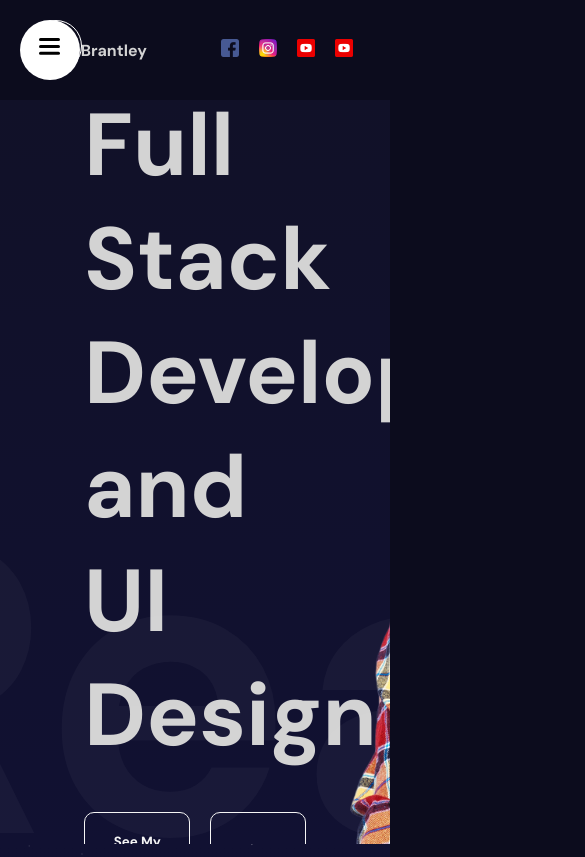
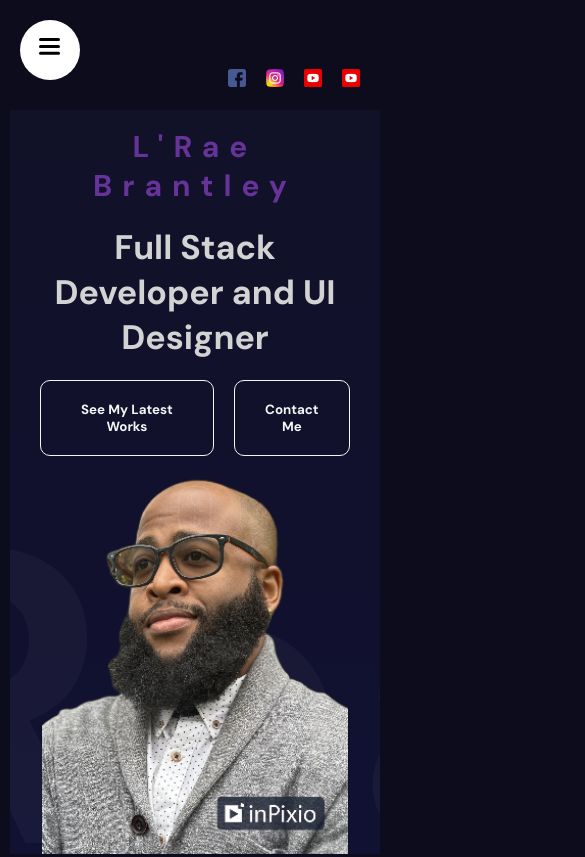
Before and after one commit to Dregon42/React-Portfolio3.0, a React (Vite) app: page / in a window 390 px wide. Shown: the top 857 px of the page, 585 px wide, since content can reach past the window. Built offline with nearby package versions, Linux system fonts and the light colour scheme.

Commit message:
responsive Nav/Landing

```diff
--- a/src/App.jsx
+++ b/src/App.jsx
@@ -2,7 +2,7 @@ import './App.scss'
 import Navbar from './component/NavBar/Navbar';
 import Hero from './component/hero/Hero';
 import Parallax from './component/parallax/Parallax';
-import Services from './component/services/Services';
+import Resume from './component/resume/Resume';
 import Projects from './component/projects/Projects';
 import Contact from './component/contact/Contact';
 import Cursor from './component/cursor/Cursor';
@@ -15,19 +15,19 @@ const App = () => {
         <Navbar />
         <Hero />
       </section>
-      <section id='Services'>
+      {/* <section id='Resume'>
         <Parallax type='certifications' />
-      </section>
-      <section>
-        <Services />
-      </section>
-      <section id='Projects'>
+      </section> */}
+      {/* <section>
+        <Resume />
+      </section> */}
+      {/* <section id='Projects'>
         <Parallax type='projects' />
-      </section>
-      <Projects />
-      <section id='Contact'>
+      </section> */}
+      {/* <Projects /> */}
+      {/* <section id='Contact'>
         <Contact />
-      </section>
+      </section> */}
     </div>
   )
 };
--- a/src/App.scss
+++ b/src/App.scss
@@ -17,7 +17,14 @@ body {
 section {
     height: 100vh;
     scroll-snap-align: center;
+    padding: 10px;
 
+}
+
+@mixin mobile {
+    @media (max-width: 738px) {
+        @content;
+    }
 }
 
 a {
--- a/src/component/NavBar/Navbar.scss
+++ b/src/component/NavBar/Navbar.scss
@@ -1,3 +1,5 @@
+@import '../../App.scss';
+
 nav {
     height: 100px;
 }
@@ -9,9 +11,20 @@ nav {
     display: flex;
     align-items: center;
     justify-content: space-around;
+
+    @include mobile {
+        justify-content: flex-end;
+        padding: 20px;
+    }
 }
 span {
     font-weight: bold;
+    font-size: 30px;
+
+    @include mobile {
+        display: none;
+
+    }
 }
 
 .social {
--- a/src/component/SideBar/Links/Links.jsx
+++ b/src/component/SideBar/Links/Links.jsx
@@ -27,7 +27,7 @@ const itemVariants = {
 }
 
 export default function Links() {
-  const items = ["Home","Projects","Contact","Services","About"]
+  const items = ["Home","Projects", "Resume","Contact"]
 
   return (
     <motion.div className='links' variants={variants}>
--- a/src/component/cursor/cursor.scss
+++ b/src/component/cursor/cursor.scss
@@ -1,8 +1,14 @@
+@import '../../App.scss';
+
 .cursor {
     width: 50px;
     height: 50px;
     border-radius: 50%;
     border: 1px solid white;
     background-color: transparent;
-    position:fixed
+    position:fixed;
+
+    @include mobile {
+        display: none;
+    }
 }
--- a/src/component/hero/Hero.jsx
+++ b/src/component/hero/Hero.jsx
@@ -55,17 +55,19 @@ export default function Hero() {
           <motion.h1 variants={textVariants}>Full Stack Developer and UI Designer</motion.h1>
           <motion.div variants={textVariants} className="buttons">
             <motion.button variants={textVariants}>See My Latest Works</motion.button>
-            <motion.button variants={textVariants}>Contact Me</motion.button>
+            <motion.button variants={textVariants}><a href="Contact">Contact Me</a></motion.button>
           </motion.div>
           <motion.img variants={textVariants} animate='scrollButton' src="/scroll.png" alt="" />
         </motion.div>
+        {/* Need bigger photo with background removed before adding */}
+        <div className="imageContainer">
+          <img src="/IMG_2992_inPixio.png" alt="" />
+        </div>
       </div>
       <motion.div variants={sliderVariants} initial='initial' animate='animate' className="slidingTextContainer">
         React.Js  React-Native.Js  Redux  JavaScript
       </motion.div>
-      <div className="imageContainer">
-        <img src="/hero.png" alt="" />
-      </div>
+
     </div>
   )
 }
--- a/src/component/hero/hero.scss
+++ b/src/component/hero/hero.scss
@@ -1,3 +1,5 @@
+@import '../../App.scss';
+
 .hero {
     height: calc(100vh - 100px);
     overflow: hidden;
@@ -9,6 +11,13 @@
         height: 100%;
         margin: 10px;
 
+        @include mobile {
+            display: flex;
+            flex-direction: column;
+            justify-content: space-between;
+
+        }
+
         .textContainer {
             width: 60%;
             height: 100%;
@@ -16,6 +25,15 @@
             flex-direction: column;
             justify-content: center;
             gap: 40px;
+            z-index: 1;
+
+            @include mobile {
+                height: 50%;
+                width: 100%;
+                gap: 20px;
+                align-items: center;
+                text-align: center;
+            }
 
             h2 {
                 font-size: 30px;
@@ -25,6 +43,10 @@
 
             h1 {
                 font-size: 88px;
+
+                @include mobile {
+                    font-size: 34px;
+                }
             }
 
             .buttons {
@@ -64,5 +86,18 @@
         position: absolute;
         top: 0;
         right: 0;
+
+        @include mobile {
+            height: 55%;
+            width: 100%;
+            top: unset;
+            bottom: 0;
+        }
+
+        img {
+            width: 100%;
+            height: 100%;
+            object-fit: contain;
+        }
     }
 }
--- a/src/component/services/Services.jsx
+++ b/src/component/resume/Resume.jsx
@@ -1,5 +1,5 @@
 import { useRef } from 'react';
-import './services.scss';
+import './resume.scss';
 import { motion, useInView } from 'framer-motion';
 
 const variants = {
@@ -19,7 +19,7 @@ const variants = {
     }
 }
 
-export default function Services() {
+export default function Resume() {
     const ref = useRef();
     //when ever you to this section the animation will start
     const isInView = useInView(ref, {margin: '0px'})
@@ -37,14 +37,14 @@ export default function Services() {
     return (
         <motion.div
             ref={ref}
-            className='services'
+            className='resume'
             variants={variants}
             initial='initial'
             animate={isInView && 'animate'}
         >
             <motion.div className="textContainer" variants={variants} >
                 <p>
-                    Certifications
+                    DevOps
                 </p>
                 <hr />
             </motion.div>
@@ -52,14 +52,14 @@ export default function Services() {
                 <div className="title">
                     <img src="/desktop.jpg" alt="" />
                     <h1>
-                        <motion.b whileHover={{color:'orange'}}>Unique</motion.b> Ideas
+                        <motion.b whileHover={{color:'orange'}}>Continuous</motion.b> Learning
                     </h1>
                 </div>
                 <div className="title">
-                    <h1>
+                    {/* <h1>
                         <motion.b whileHover={{color:'orange'}}>Unique</motion.b> Ideas
-                    </h1>
-                    <button>Here</button>
+                    </h1> */}
+                    <button>Download Resume</button>
                 </div>
             </motion.div>
             <motion.div className="listContainer" variants={variants}>
--- a/src/component/services/services.scss
+++ b/src/component/resume/resume.scss
@@ -1,4 +1,4 @@
-.services {
+.resume {
     background: linear-gradient(180deg, #15152b, #111132);
     height: 100%;
     display: flex;
@@ -109,6 +109,7 @@
                 list-style: none;
                 height: 100%;
                 width: 100%;
+                font-size: 36px;
             }
 
 
```
Also changed, not shown: public/IMG_2992_inPixio.png (added).
